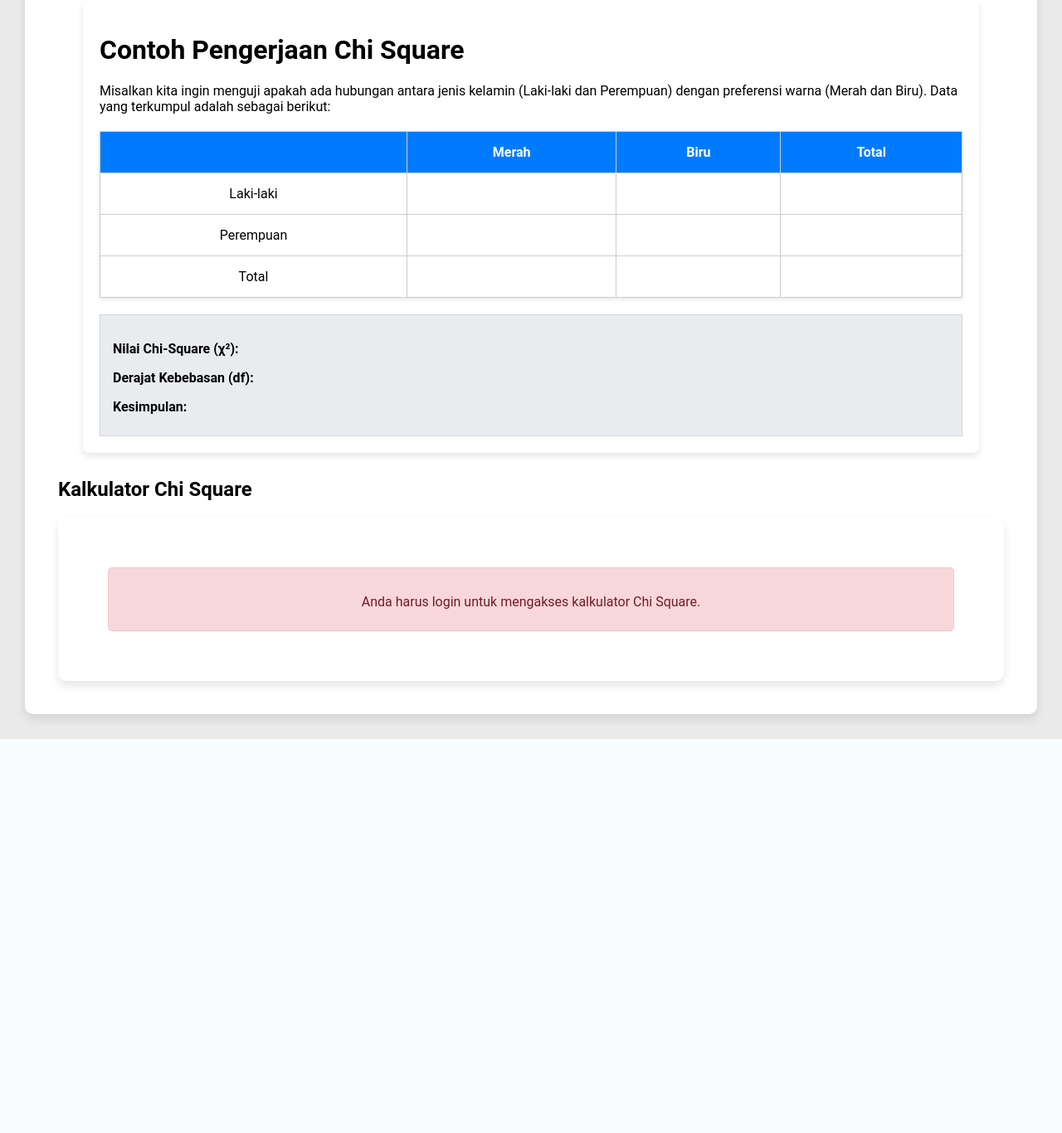
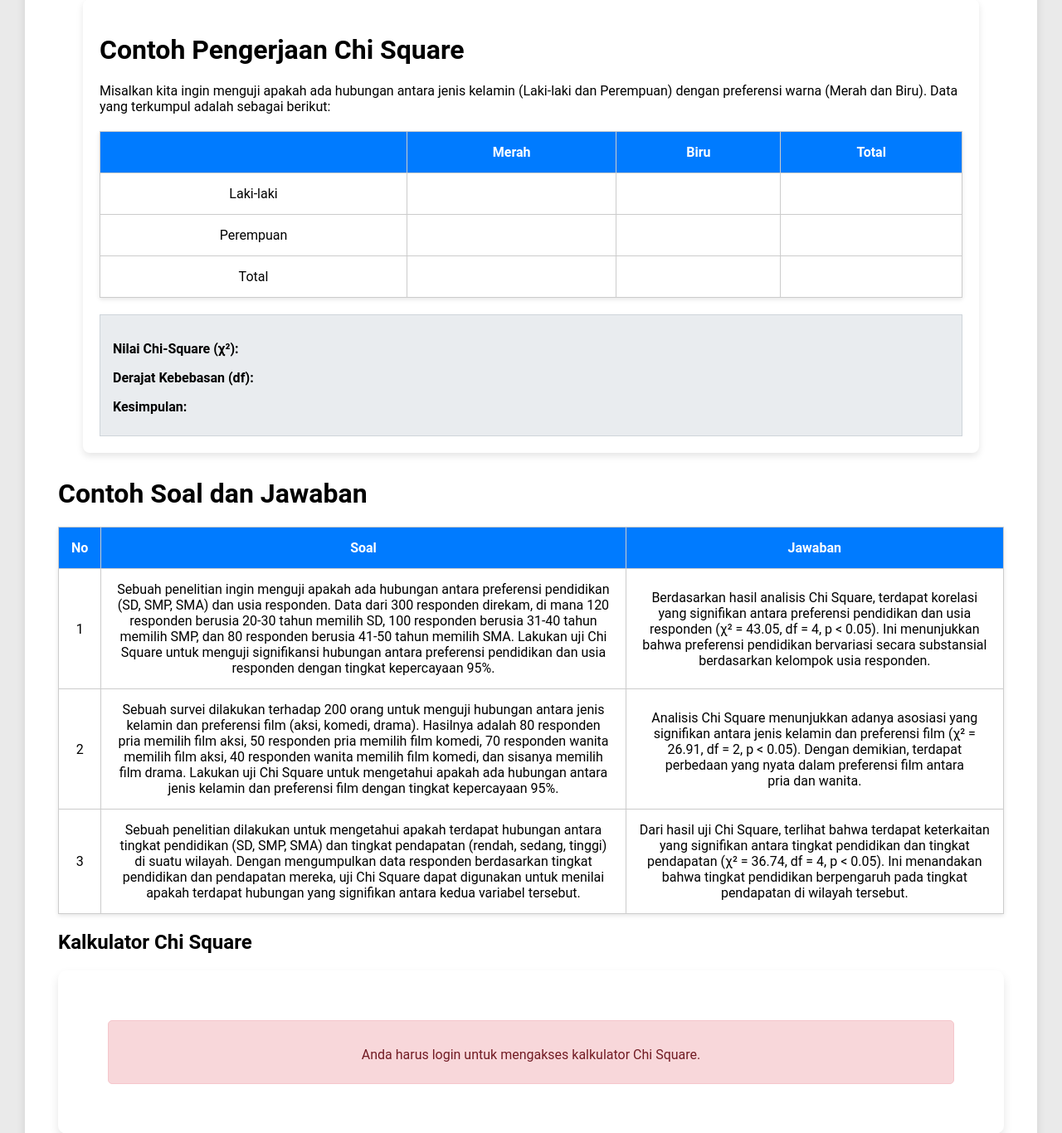
Before and after one commit to RenggoPandora/ProbsStudy, a PHP site: page /square.php in a window 1280 px wide. Shown: the part 1087-2453 px from the top of the page at 83% size. Before the commit the page ends 1978 px from the top, so only its background shows below. Run offline with PHP 8.4, Linux system fonts and the light colour scheme; data comes from the database, SQL or seed files in the repository; both versions use the stored data as it was after the commit.

Commit message:
DB UPDATED

```diff
--- a/square.php
+++ b/square.php
@@ -272,7 +272,36 @@
                 <p><strong>Kesimpulan:</strong> <span id="conclusion"></span></p>
             </div>
         </div>
+        <div class="contoh-soal" id="contoh-soal">
+                    <h1>Contoh Soal dan Jawaban</h1>
+                    <?php
+                    // Query untuk mengambil data soal dan jawaban
+                    $query = "SELECT * FROM soal_square";
+                    $result = mysqli_query($connect, $query);
 
+                    // Cek apakah data tersedia
+                    if (mysqli_num_rows($result) > 0) {
+                        echo "<table border='1' cellspacing='0' cellpadding='10'>";
+                        echo "<tr>
+                              <th>No</th>
+                              <th>Soal</th>
+                              <th>Jawaban</th>
+                              </tr>";
+
+                        $no = 1;
+                        while ($row = mysqli_fetch_assoc($result)) {
+                            echo "<tr>";
+                            echo "<td>" . $no++ . "</td>";
+                            echo "<td>" . htmlspecialchars($row['soal']) . "</td>";
+                            echo "<td>" . htmlspecialchars($row['jawaban']) . "</td>";
+                            echo "</tr>";
+                        }
+                        echo "</table>";
+                    } else {
+                        echo "<p>Tidak ada data soal yang tersedia.</p>";
+                    }
+                    ?>
+                </div>
         <h2>Kalkulator Chi Square</h2>
         <div class="kalkulator-chisquare">
             <?php if (isset($_SESSION['username'])): ?>
```
Also changed, not shown: database/ProbsStudy.sql (+50 -3 lines), images/LEK01.jpg (added), images/LEK02.jpg (added), images/LFR01.jpg (added), images/LRG03.jpg (added), images/LRG04.jpg (added), images/LRG05.jpg (added), images/LRG06.jpg (added).
